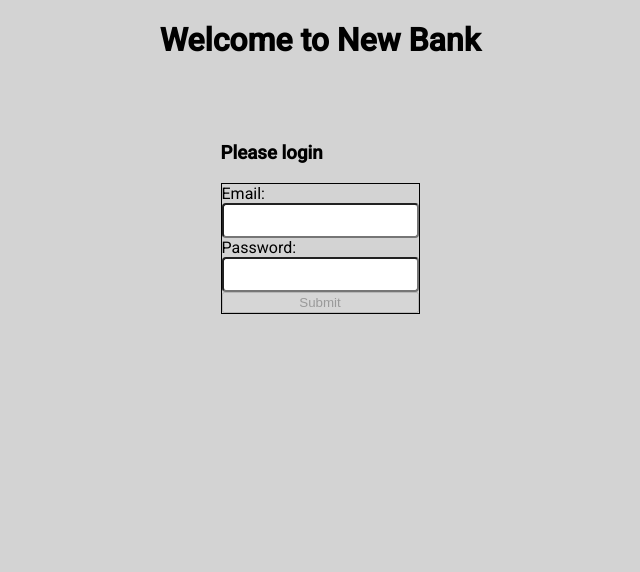
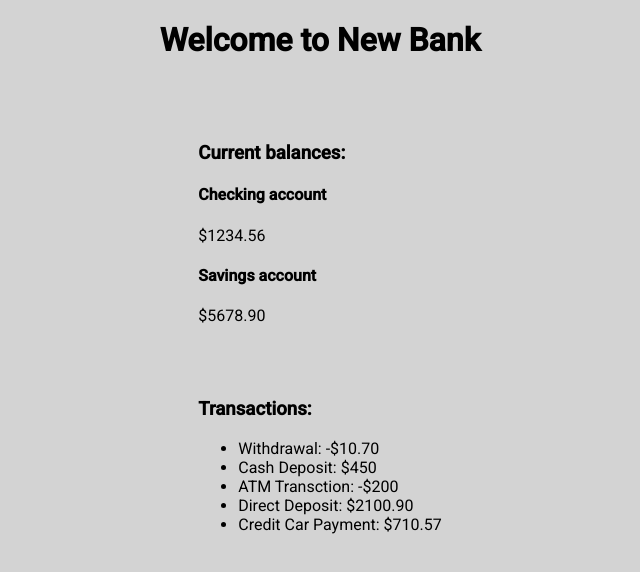
Before and after one commit to snehakethineni/s-user-login, an Angular app: page / in a window 1280 px wide. Shown: the top 572 px of the page, without its empty margins (320-960 px from the left). Built offline with nearby package versions, Linux system fonts and the light colour scheme.

Commit message:
added dashboard component

```diff
--- a/src/app/app.routes.ts
+++ b/src/app/app.routes.ts
@@ -1,9 +1,14 @@
 import { Routes } from '@angular/router';
 import { LoginPanelComponent } from './login-panel/login-panel.component';
+import { DashboardComponent } from './dashboard/dashboard.component';
 
 export const routes: Routes = [
   {
     path: '',
+    component: DashboardComponent,
+  },
+  {
+    path: 'login',
     component: LoginPanelComponent,
   },
 ];
--- /dev/null
+++ b/src/app/dashboard/dashboard.component.html
@@ -0,0 +1,15 @@
+<h3>Current balances:</h3>
+<h4>Checking account</h4>
+<p>$1234.56</p>
+<h4>Savings account</h4>
+<p>$5678.90</p>
+<br>
+<br>
+<h3>Transactions:</h3>
+<ul>
+    <li>Withdrawal: -$10.70</li>
+    <li>Cash Deposit: $450</li>
+    <li>ATM Transction: -$200</li>
+    <li>Direct Deposit: $2100.90</li>
+    <li>Credit Car Payment: $710.57</li>
+</ul>
```
Also changed, not shown: src/app/dashboard/dashboard.component.ts (added, +11 -0 lines), src/app/dashboard/dashboard.component.scss (added), 1 other file (tests, documents, lock files or other folders).
